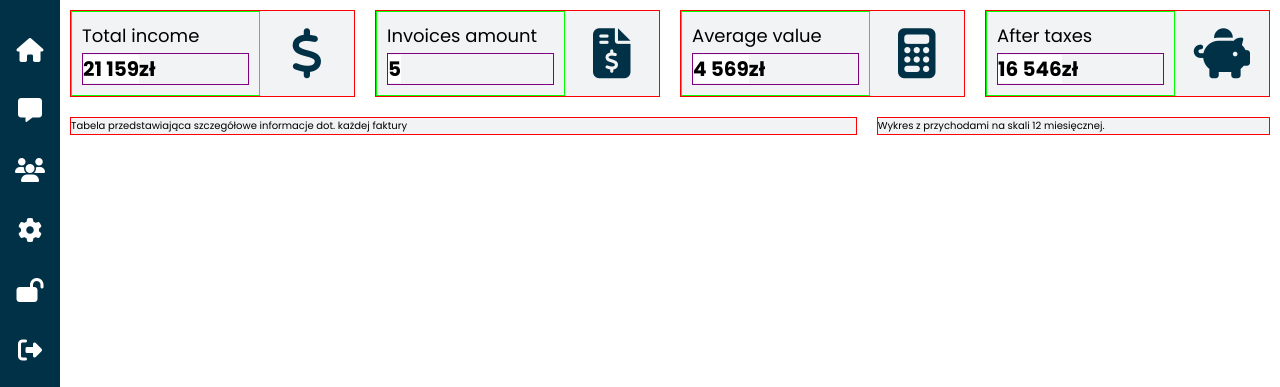
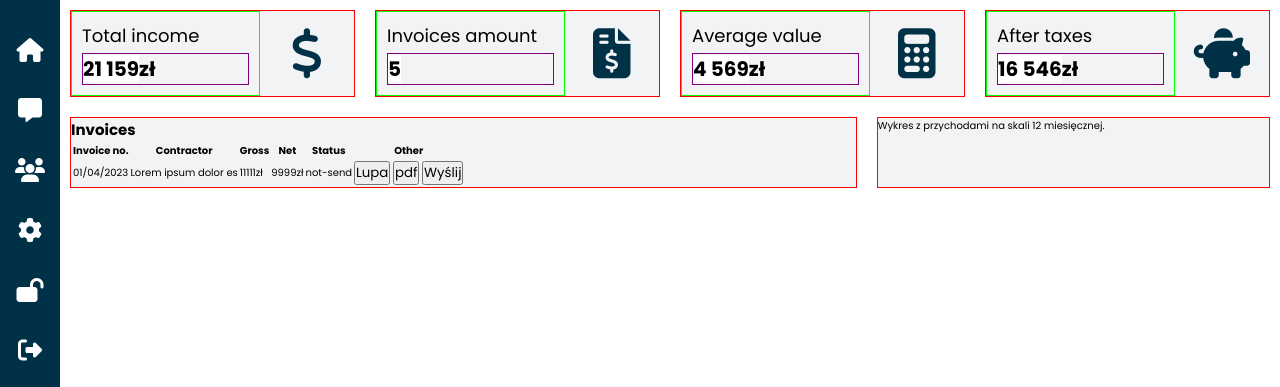
Before and after one commit to ferenskamil/Accounting-App, a PHP site: page / in a window 1280 px wide. Shown: the part 60-447 px from the top of the page. Run offline with PHP 8.4, Linux system fonts and the light colour scheme; some libraries are stand-ins or nearby versions.

Commit message:
DASHBOARD: details
- add html structure and some styles

```diff
--- a/index.html
+++ b/index.html
@@ -84,7 +84,7 @@
                 <div class="summary">
                         <div class="summary__card">
                                 <div class="summary__card-text">
-                                        <p class="summary__card-text-title">Total income</p>
+                                        <h2 class="summary__card-text-title">Total income</h2>
                                         <p class="summary__card-text-value"><span class="income-value">21 159</span>zł
                                         </p>
                                 </div>
@@ -92,14 +92,14 @@
                         </div>
                         <div class="summary__card">
                                 <div class="summary__card-text">
-                                        <p class="summary__card-text-title">Invoices amount</p>
+                                        <h2 class="summary__card-text-title">Invoices amount</h2>
                                         <p class="summary__card-text-value"><span class="invoices-amount">5</span></p>
                                 </div>
                                 <i class="fa-solid fa-file-invoice-dollar"></i>
                         </div>
                         <div class="summary__card">
                                 <div class="summary__card-text">
-                                        <p class="summary__card-text-title">Average value</p>
+                                        <h2 class="summary__card-text-title">Average value</h2>
                                         <p class="summary__card-text-value"><span class="average-value">4 569</span>zł
                                         </p>
                                 </div>
@@ -107,7 +107,7 @@
                         </div>
                         <div class="summary__card">
                                 <div class="summary__card-text">
-                                        <p class="summary__card-text-title">After taxes</p>
+                                        <h2 class="summary__card-text-title">After taxes</h2>
                                         <p class="summary__card-text-value"><span class="after-tax-value">16
                                                         546</span>zł</p>
                                 </div>
@@ -115,10 +115,36 @@
                         </div>
                 </div>
                 <div class="details">
-                        <div class="summary__card">
-                                <p>Tabela przedstawiająca szczegółowe informacje dot. każdej faktury</p>
+                        <div class="invoices details__card">
+                                <h2>Invoices</h2>
+                                <table class="invoices__table">
+                                        <thead>
+                                                <tr>
+                                                        <th>Invoice no.</th>
+                                                        <th>Contractor</th>
+                                                        <th>Gross</th>
+                                                        <th>Net</th>
+                                                        <th>Status</th>
+                                                        <th>Other</th>
+                                                </tr>
+                                        </thead>
+                                        <tbody>
+                                                <tr>
+                                                        <td>01/04/2023</td>
+                                                        <td>Lorem ipsum dolor es</td>
+                                                        <td><span>11111</span>zł</td>
+                                                        <td><span>9999</span>zł</td>
+                                                        <td>not-send</td>
+                                                        <td>
+                                                                <button>Lupa</button>
+                                                                <button>pdf</button>
+                                                                <button>Wyślij</button>
+                                                        </td>
+                                                </tr>
+                                        </tbody>
+                                </table>
                         </div>
-                        <div class="summary__card">
+                        <div class="details__card">
                                 <p>Wykres z przychodami na skali 12 miesięcznej.</p>
                         </div>
                 </div>
--- a/src/scss/layout/_dashboard.scss
+++ b/src/scss/layout/_dashboard.scss
@@ -24,8 +24,9 @@
 			border: 1px solid lime;
 
 			&-title {
+				padding-bottom: 0.2em;
 				font-size: 1.8rem;
-				padding-bottom: 0.2em;
+				font-weight: 400;
 			}
 
 			&-value {
@@ -67,4 +68,31 @@
 	gap: 20px;
 	padding: 0 1em;
 	margin-bottom: 20px;
+
+	&__card {
+		background-color: $grey-light;
+		border: 1px solid red;
+	}
 }
+
+.invoices {
+	// Dzięki temu tabela będzie nam się przesuwała na boki
+	overflow-x: auto;
+	&__table {
+		thead {
+			tr {
+			}
+
+			th {
+			}
+		}
+
+		tbody {
+			tr {
+			}
+
+			th {
+			}
+		}
+	}
+}
```
Also changed, not shown: dist/css/layout/index.min.css, dist/css/main.min.css, 1 other file.
